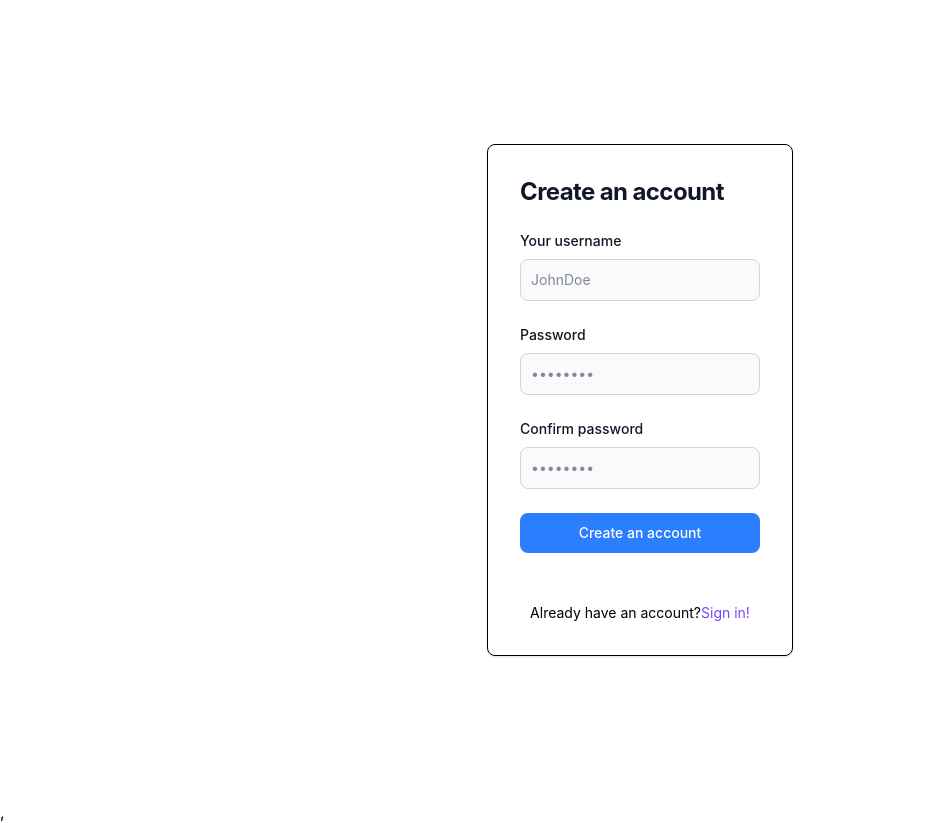
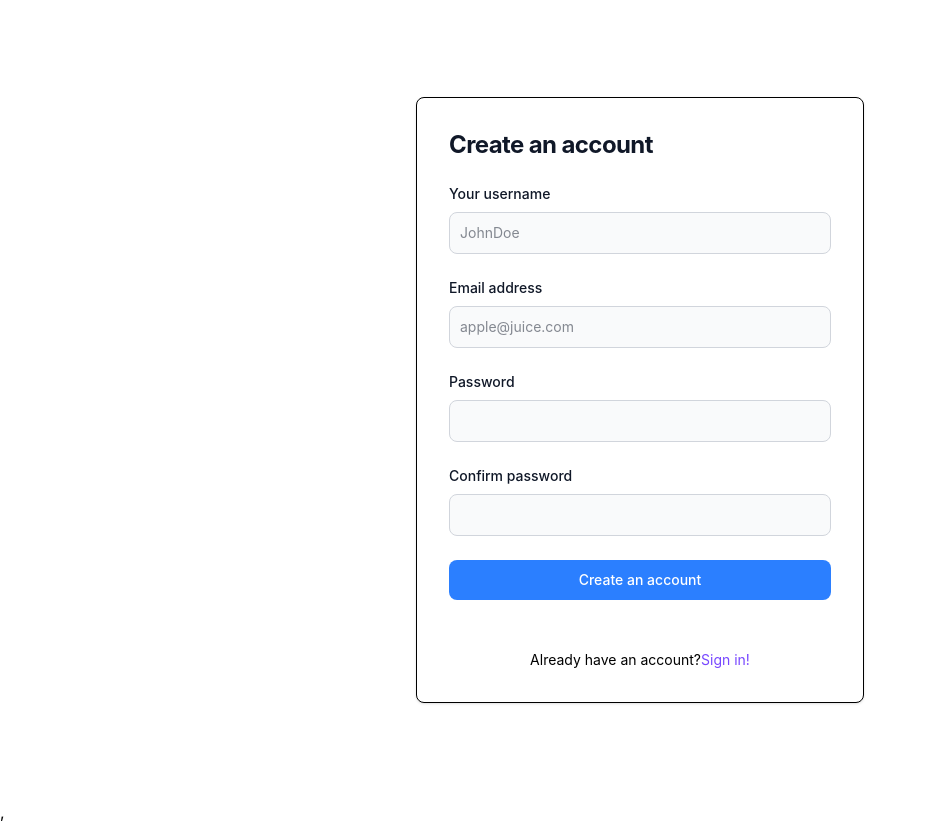
Before and after one commit to aaronchristian07/Web-Revision-Onsite, a React (Vite) app in the folder frontend/: page /auth/register in a window 1280 px wide. Shown: the whole page, without its empty margins (0-926 px from the left). Built offline with nearby package versions, Linux system fonts and the light colour scheme.

Commit message:
feat{page): add input handling to register page

```diff
--- a/frontend/src/pages/auth/RegisterPage.tsx
+++ b/frontend/src/pages/auth/RegisterPage.tsx
@@ -1,40 +1,118 @@
+import { useState } from "react";
 import { useNavigate } from "react-router"
 
 function RegisterPage() {
     const navigate = useNavigate();
+
+    const [username, setUsername] = useState<string>("");
+    const [email, setEmail] = useState<string>("");
+    const [password, setPassword] = useState<string>("");
+    const [confirmPassword, setConfirmPassword] = useState<string>("");
+    const [error, setError] = useState<string>("");
+    const [loading, setLoading] = useState<boolean>(false);
+
+
     const switchPage = () => {
         navigate("/auth/login")
     }
 
+    const validateInputs = (): boolean => {
+        if (username == "" || username.length < 5 || username.length > 30) {
+            setError("Username must be between 5 and 30 characters")
+            return false;
+        }
+        if (!email.includes('@') || email == "") {
+            setError("Invalid email address")
+            return false;
+        }
+        if (password == "" || password.length < 5 || password.length > 30) {
+            setError("Password must be between 5 and 30 characters")
+            return false;
+        }
+        if (password !== confirmPassword) {
+            setError("Passwords aren't the same")
+            return false;
+        }
+
+        return true;
+    }
+
+    const handleSubmit = () => {
+        if (loading) return;
+        setLoading(true)
+        setError("")
+        try {
+        if (!validateInputs()) return;
+
+        // todo: register api
+
+        navigate("/dashboard")
+
+        } finally {
+        setLoading(false)
+        }
+    }
+
     return (
         <div className="min-h-screen min-w-screen flex flex-row justify-center items-center">
-            <div className="flex flex-col items-center justify-center px-6 py-8 mx-auto lg:py-0">
+            <div className="flex flex-col items-center justify-center px-6 py-8 mx-auto lg:py-0 w-full">
             <div className="w-full bg-white rounded-lg shadow border md:mt-0 sm:max-w-md xl:p-0">
             <div className="p-6 space-y-4 md:space-y-6 sm:p-8">
                 <p className="text-xl font-bold leading-tight tracking-tight text-gray-900 md:text-2xl">
                 Create an account
+                </p>
 
-
-                </p><div>
+                <div>
                     <label className="block mb-2 text-sm font-medium text-gray-900">
                     Your username
                     </label>
-                    <input placeholder="JohnDoe" className="bg-gray-50 border border-gray-300 text-gray-900 sm:text-sm rounded-lg block w-full p-2.5" id="username" type="text" />
+                    <input
+                        placeholder="JohnDoe"
+                        className="bg-gray-50 border border-gray-300 text-gray-900 sm:text-sm rounded-lg block w-full p-2.5"
+                        id="username"
+                        type="text"
+                        value={username}
+                        onChange={(e) => setUsername(e.target.value)}
+                    />
+                </div>
+                <div>
+                    <label className="block mb-2 text-sm font-medium text-gray-900">
+                    Email address
+                    </label>
+                    <input
+                        placeholder="apple@juice.com"
+                        className="bg-gray-50 border border-gray-300 text-gray-900 sm:text-sm rounded-lg block w-full p-2.5"
+                        id="email"
+                        type="email"
+                        value={email}
+                        onChange={(e) => setEmail(e.target.value)}
+                    />
                 </div>
                 <div>
                     <label className="block mb-2 text-sm font-medium text-gray-900">
                     Password
                     </label>
-                    <input className="bg-gray-50 border border-gray-300 text-gray-900 sm:text-sm rounded-lg block w-full p-2.5" placeholder="••••••••" id="password" type="password" />
+                    <input
+                        className="bg-gray-50 border border-gray-300 text-gray-900 sm:text-sm rounded-lg block w-full p-2.5" id="password" type="password"
+                        value={password}
+                        onChange={(e)=>setPassword(e.target.value)}
+                    />
                 </div>
                 <div>
                     <label className="block mb-2 text-sm font-medium text-gray-900">
                     Confirm password
                     </label>
-                    <input className="bg-gray-50 border border-gray-300 text-gray-900 sm:text-sm rounded-lg block w-full p-2.5" placeholder="••••••••" id="confirmPassword" type="password" />
+                    <input
+                        className="bg-gray-50 border border-gray-300 text-gray-900 sm:text-sm rounded-lg block w-full p-2.5" id="password" type="password"
+                        value={confirmPassword}
+                        onChange={(e)=>setConfirmPassword(e.target.value)}
+                    />
                 </div>
 
-                <button className="w-full bg-blue-500 hover:bg-blue-700 focus:ring-4 focus:outline-none focus:ring-primary-300 font-medium rounded-lg text-sm px-5 py-2.5 text-center  focus:ring-blue-800 text-white" type="submit">
+                <button
+                    className="w-full bg-blue-500 hover:bg-blue-700 focus:ring-4 focus:outline-none focus:ring-primary-300 font-medium rounded-lg text-sm px-5 py-2.5 text-center  focus:ring-blue-800 text-white"
+                    onClick={handleSubmit}
+                >
                     Create an account
                 </button>
 
@@ -47,6 +125,9 @@ function RegisterPage() {
 
             </div>
             </div>
+                {error !== "" &&
+                    <p className="mt-8 font-serif text-red-500 text-md">{error}</p>
+                }
             </div>
         </div>
     )
```
